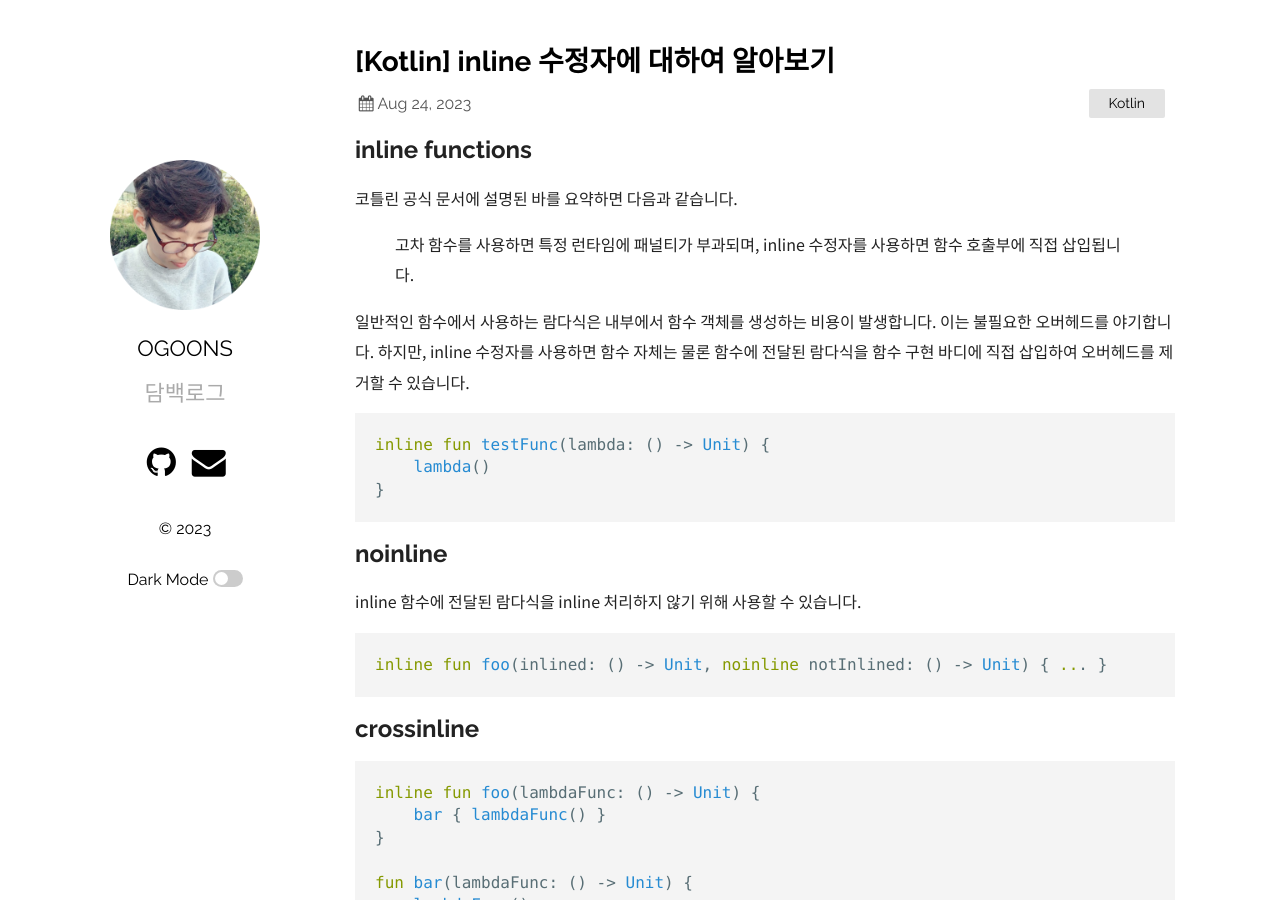
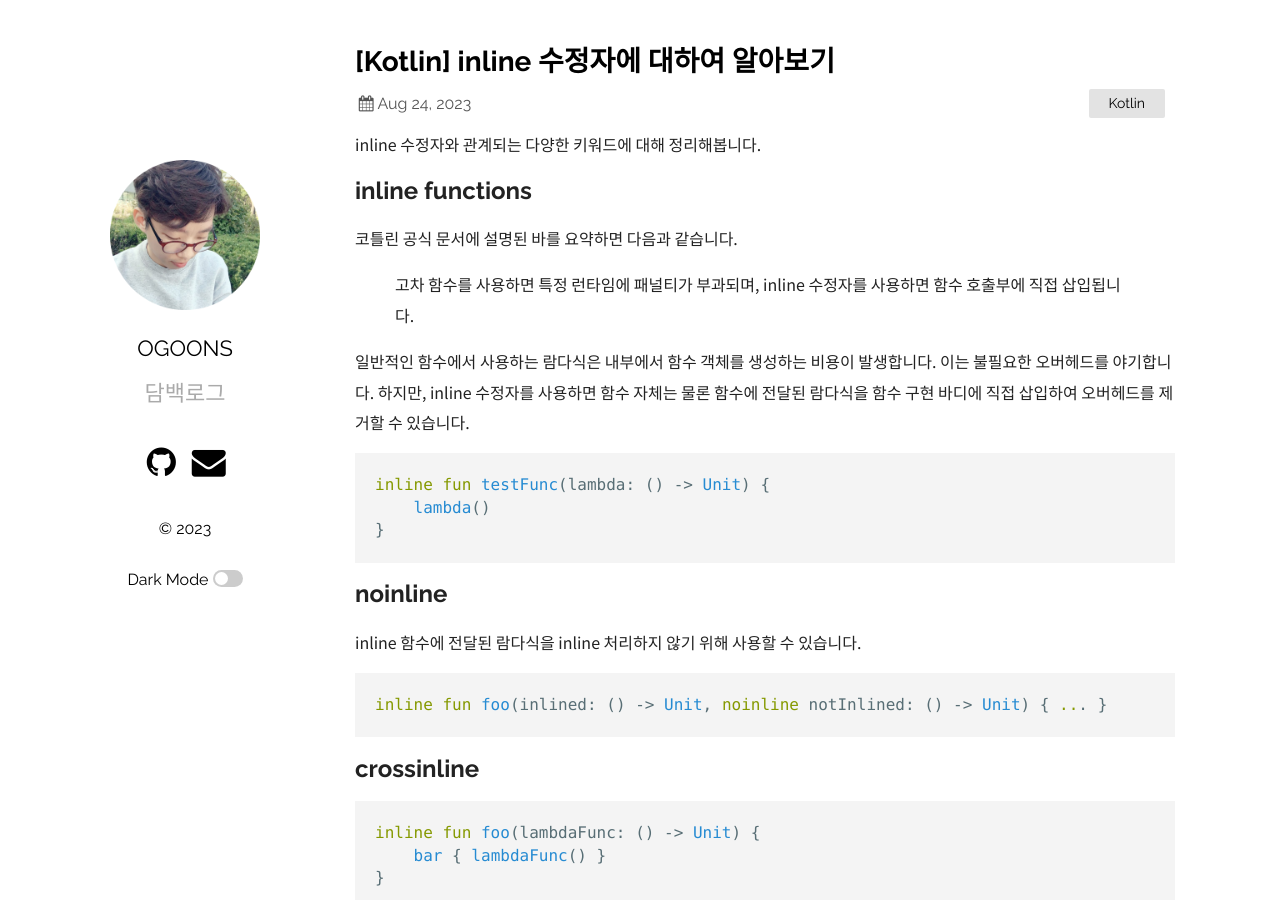
Before and after one commit to ogoons/ogoons.github.io, a Jekyll site: the page built from _posts/2023-08-24-kotlin-inline-modifier.md, in a window 1280 px wide and 900 px high. Built offline with Jekyll 4.4.1, drawn with Linux system fonts in a browser that asks for light colours; comment, search, counter and statistics services are not loaded.

Commit message:
Update post

```diff
--- a/_posts/2023-08-24-kotlin-inline-modifier.md
+++ b/_posts/2023-08-24-kotlin-inline-modifier.md
@@ -3,6 +3,8 @@ layout: post
 title: "[Kotlin] inline 수정자에 대하여 알아보기"
 categories: Kotlin
 ---
+
+inline 수정자와 관계되는 다양한 키워드에 대해 정리해봅니다.
 
 ## inline functions
 
```
